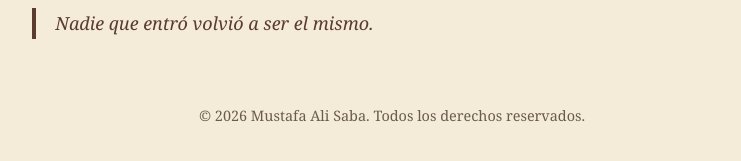
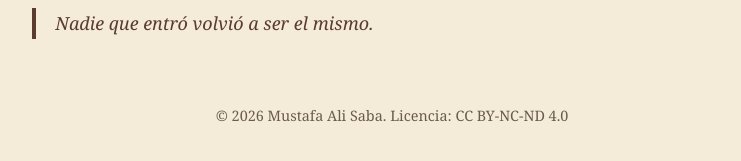
Before and after one commit to mustafaalisaba/mustafaalisaba, a Jekyll site: the page built from _stories/el-bosque-negro.md, in a window 1280 px wide. Shown: the part 273-434 px from the top of the page, without its empty margins (248-989 px from the left). Built offline with Jekyll 4.4.1, drawn with Linux system fonts in a browser that asks for light colours.

Commit message:
Update story.html

```diff
--- a/_layouts/story.html
+++ b/_layouts/story.html
@@ -1,4 +1,4 @@
-<!--<!DOCTYPE html>
+<!DOCTYPE html>
 <html lang="es">
 <head>
   <meta charset="UTF-8">
@@ -19,24 +19,7 @@
   © 2026 Mustafa Ali Saba.
   Licencia: CC BY-NC-ND 4.0
 </footer>
-</html>-->
-<!DOCTYPE html>
-<html lang="es">
-<head>
-  <meta charset="UTF-8">
-  <title>{{ page.title }}</title>
-  <link rel="stylesheet" href="/assets/style.css">
-</head>
-<body>
-
-<article class="story">
-  <h1>{{ page.title }}</h1>
-  {{ content }}
-</article>
-
-<footer>
-  © 2026 Mustafa Ali Saba. Todos los derechos reservados.
-</footer>
+</html>
 
 </body>
 </html>
```
